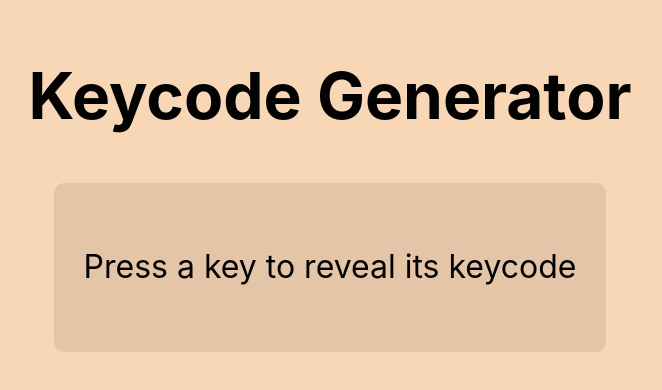
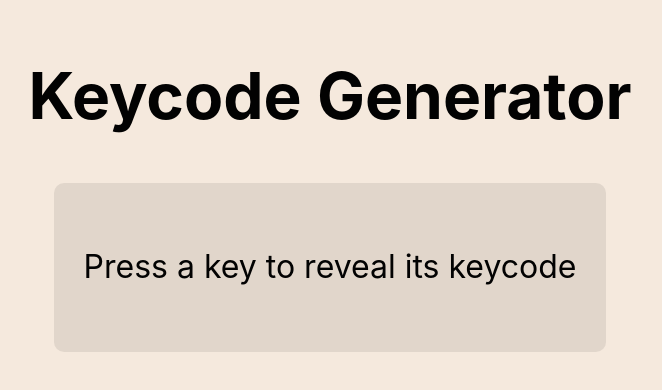
Before and after one commit to javajoshcmd/keycodeWebApp, a plain HTML site: page index.html in a window 1280 px wide. Shown: the whole page, without its empty margins (310-972 px from the left). Drawn offline with Linux system fonts and the light colour scheme.

Commit message:
more stylesheet changes

```diff
--- a/main.css
+++ b/main.css
@@ -4,7 +4,7 @@ body {
     align-items: center;
     justify-content: center;
     height: 100%;
-    background: #f8d7b7;
+    background: #f5e9dd;
     text-align: center;
     font-family:  -apple-system, BlinkMacSystemFont, 'Segoe UI', Roboto, Oxygen, Ubuntu, Cantarell, 'Open Sans', 'Helvetica Neue', sans-serif;
     line-height: 1.4;
```
